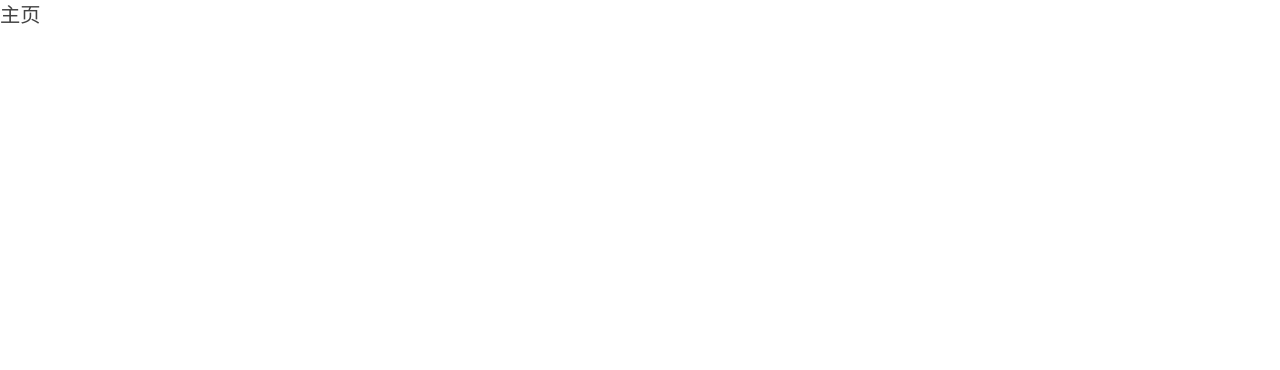
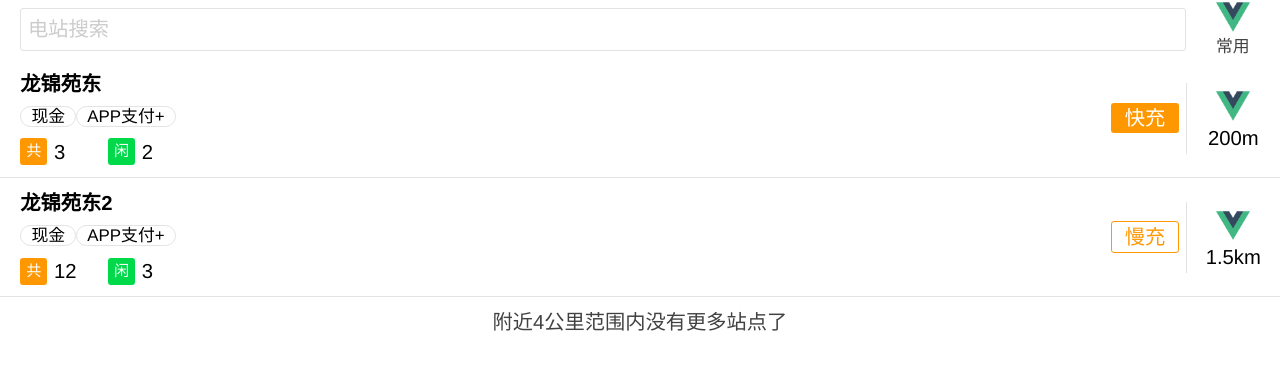
Before and after one commit to homie-yhz/changlian, a Vue app in the folder changlian/: page /#/nearbyStation in a window 1280 px wide. Before the commit this address led to /#/. Shown: the top 370 px of the page. Built offline with nearby package versions, Linux system fonts and the light colour scheme.

Commit message:
修改配置文件以及创建测试数据

```diff
--- a/changlian/package.json
+++ b/changlian/package.json
@@ -37,11 +37,13 @@
     "friendly-errors-webpack-plugin": "^1.6.1",
     "html-webpack-plugin": "^2.30.1",
     "http-proxy-middleware": "^0.17.3",
+    "node-sass": "^4.6.1",
     "opn": "^5.1.0",
     "optimize-css-assets-webpack-plugin": "^3.2.0",
     "ora": "^1.2.0",
     "portfinder": "^1.0.13",
     "rimraf": "^2.6.0",
+    "sass-loader": "^6.0.6",
     "semver": "^5.3.0",
     "shelljs": "^0.7.6",
     "url-loader": "^0.5.8",
--- a/changlian/src/components/nearbyStation.vue
+++ b/changlian/src/components/nearbyStation.vue
@@ -1,128 +1,145 @@
-<template >
-  <div style="border:1px solid red;">
+<template xmlns:v-bind="http://www.w3.org/1999/xhtml">
+  <div>
     <div>
     <!-- 搜索框 -->
     <div class="v-fm">
-      <input type="text" class="v-i1 ml-6" placeholder="电站搜索" style="border:1px solid #e3e3e3;padding-left:.2rem;height:1.3rem;border-radius:3px;" v-model="searchInfo">
+      <input type="text" class="v-i1 ml-6 search-station" placeholder="电站搜索" style="" v-model="searchInfo">
       <div class="v-fcm" style="width:2.8rem;">
         <div class="">
           <i class="icon-star"></i>
-          <span class="fz-50">常用</span>
+          <span class="fz-50 db">常用</span>
         </div>
       </div>
     </div>
     <!-- 搜索列表 -->
     <ul class="station-list">
-      <li class="v-fm" v-for="stationInfo in stationList">
+      <li v-for="stationInfo in stationList">
+        <router-link :to="{name:stationInfo}" class="v-fm" style="width:100%;">
         <div class="ml-6 v-i1">
-          <p class="fw-b">龙锦苑东</p>
+          <!-- 地址 -->
+          <p class="fw-b">{{stationInfo.addr}}</p>
+          <!-- 允许支付方式 -->
           <p class="icon-label-box">
             <span>现金</span>
             <span>APP支付+</span>
           </p>
+          <!-- 充电口情况 -->
           <p class="v-fm mt-2">
             <span class="v-fm mr-6">
-              <span class="icon-total v-fcm">共</span><span>10</span>
+              <span class="icon-total v-fcm">共</span><span style="width:1rem;">{{stationInfo.totalElec}}</span>
             </span>
             <span class="v-fm mr-6">
-              <span class="icon-idle v-fcm">闲</span><span>2</span>
+              <span class="icon-idle v-fcm">闲</span><span style="width:1rem;">{{stationInfo.idleElec}}</span>
             </span>
           </p>
         </div>
-        <div class="v-fcm" style="width:2rem;background-color:yellow;color:#fff;margin:auto .2rem;">快充</div>
+        <!-- 快慢充 -->
+        <div v-if="stationInfo.chargeType==='fast'" class="v-fcm fast-charge">快充</div>
+        <div v-if="stationInfo.chargeType==='slow'" class="v-fcm slow-charge">慢充</div>
         <div class="v-fcm" style="width:2.8rem;border-left:1px solid #e3e3e3;">
-          <div style="">
+          <div>
             <i class="icon-star" style="margin-top:.2rem;"></i>
-            <span>300m</span>
+            <!-- 据我多远 -->
+            <span>{{stationInfo.distanceToMe}}</span>
           </div>
         </div>
-      </li>
-      <li class="v-f">
-        <div>
-          <p>龙锦苑东</p>
-          <p>
-            <span>现金</span>
-            <span>APP支付</span>
-          </p>
-          <p class="v-fm">
-            <span class="v-fm">
-              <span class="icon-yellow v-fcm">共</span><span>10</span>
-            </span>
-            <span class="v-fm">
-              <span>闲</span><span>2</span>
-            </span>
-          </p>
-        </div>
-        <div>快充</div>
-        <div>300m</div>
+        </router-link>
       </li>
       <li class="v-fcm">附近4公里范围内没有更多站点了</li>
     </ul>
     </div>
-
   </div>
 </template>
 <script>
-import axios from 'axios';
+import Vue from "Vue";
+import axios from "axios";
 export default {
-
-  data(){
+  data() {
     return {
-      searchInfo:'',
-      stationList:[]
+      searchInfo: "",
+      stationList: []
+    };
+  },
+  methods: {
+    getStationList() {
+      let _this = this;
+      var stationListUrl = "../../../../static/data/stationInfo.json";
+      axios.get(stationListUrl).then(function(data) {
+        console.log(JSON.stringify(data.data));
+        if (data) {
+          _this.stationList = data.data;
+        }
+      });
     }
   },
-  methods:{
-    getStationList(){
-      let _this = this;
-      var stationListUrl = '';
-      axios.get(stationListUrl)
-        .then(function(data){
-          if(data){
-            _this.stationList = data;
-          }
-        })
-    }
+  created() {
+    //获取电站信息
+    this.getStationList();
+  }
+};
+</script>
+<style lang="scss">
+$cl-c: #ff9800;
+$cl-bgc: #ff9800;
+.search-station {
+  border: 1px solid #e3e3e3;
+  padding-left: 0.2rem;
+  height: 1.3rem;
+  border-radius: 3px;
+}
+.fast-charge {
+  width: 2rem;
+  background-color: $cl-c;
+  color: #fff;
+  margin: auto 0.2rem;
+  border-radius: 3px;
+}
+.slow-charge {
+  width: 2rem;
+  background-color: #fff;
+  color: $cl-c;
+  border: 1px solid $cl-c;
+  margin: auto 0.2rem;
+  border-radius: 3px;
+}
+.icon-star {
+  display: block;
+  width: 1rem;
+  height: 1rem;
+  background: url("../assets/logo.png") center center no-repeat;
+  background-size: 100% 100%;
+  margin: 0 auto;
+}
+.station-list > li {
+  padding: 0.3rem 0;
+  border-bottom: 1px solid #e3e3e3;
+  &:last-child {
+    border-bottom: none;
   }
 }
-</script>
-<style>
-.icon-star{
-  display: block;
-  width:1rem;
-  height: 1rem;
-  background:url('../assets/logo.png') center center no-repeat;
-  background-size:100% 100%;
-  border:1px solid red;
-  margin:0 auto;
-}
-.station-list>li{
-  padding:.3rem 0;
-
-}
-.icon-total{
-  background-color: yellow;
-  font-size:.45rem;
-  width:.8rem;
-  height: .8rem;
-  margin-right:.2rem;
-  border-radius:3px;
-  color:#fff;
+.icon-total {
+  background-color: $cl-c;
+  font-size: 0.45rem;
+  width: 0.8rem;
+  height: 0.8rem;
+  margin-right: 0.2rem;
+  border-radius: 3px;
+  color: #fff;
 }
 /* 剩余的 */
-.icon-idle{
-  background-color:green;
-  color:#fff;
-  width:.8rem;
-  height:.8rem;
-  font-size:.45rem;
-  margin-right:.2rem;
-  border-radius:3px;
+.icon-idle {
+  background-color: #00d94a;
+  color: #fff;
+  width: 0.8rem;
+  height: 0.8rem;
+  font-size: 0.45rem;
+  margin-right: 0.2rem;
+  border-radius: 3px;
 }
-.icon-label-box>span{
-  padding:0 .3rem;
-  border:1px solid #e3e3e3;
-  border-radius:10rem;
-  font-size:.5rem;
+.icon-label-box > span {
+  padding: 0 0.3rem;
+  border: 1px solid #e3e3e3;
+  border-radius: 10rem;
+  font-size: 0.5rem;
 }
 </style>
--- /dev/null
+++ b/changlian/static/css/common.scss
@@ -0,0 +1 @@
+$cl-color:#ff9800;
--- /dev/null
+++ b/changlian/static/data/stationInfo.json
@@ -0,0 +1,16 @@
+[
+    {
+        "addr":"龙锦苑东",
+        "totalElec":3,
+        "idleElec":2,
+        "chargeType":"fast",
+        "distanceToMe":"200m"
+    },
+    {
+        "addr":"龙锦苑东2",
+        "totalElec":12,
+        "idleElec":3,
+        "chargeType":"slow",
+        "distanceToMe":"1.5km"
+    }
+]
```
